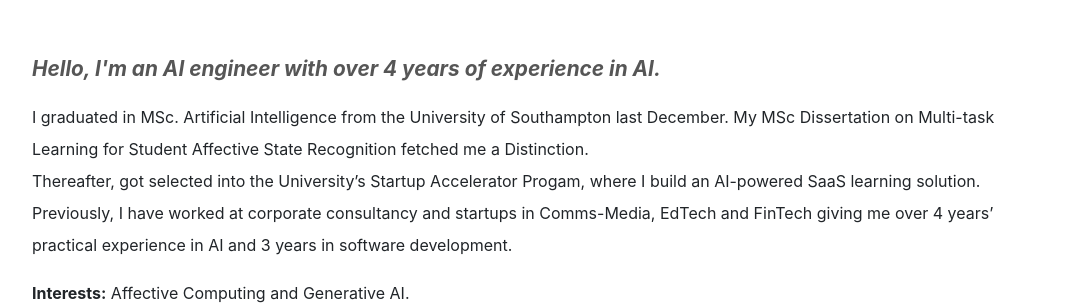
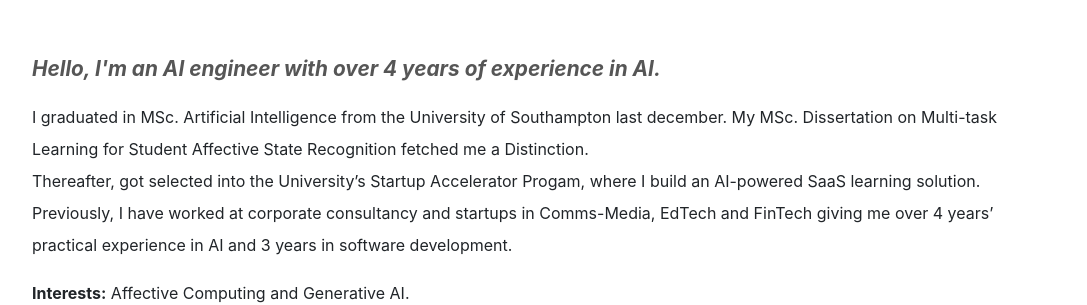
Before and after one commit to Resh-97/Pockets-Of-Reflection, a Jekyll site: the page built from index.md, in a window 1280 px wide. Shown: the part 197-502 px from the top of the page, without its empty margins (96-1183 px from the left). Built offline with Jekyll 4.4.1, drawn with Linux system fonts in a browser that asks for light colours; nearby versions of some CDN libraries; a style sheet for code colours, icons or effects is not loaded.

```diff
--- a/index.md
+++ b/index.md
@@ -8,7 +8,7 @@ sitemap:
   priority: 1.0
 ---
 <p class="describe-text">Hello, I'm an AI engineer with over 4 years of experience in AI.</p>
-I graduated in MSc. Artificial Intelligence from the University of Southampton last December. My MSc Dissertation on Multi-task Learning for Student Affective State Recognition fetched me a Distinction. <br/>
+I graduated in MSc. Artificial Intelligence from the University of Southampton last december. My MSc. Dissertation on Multi-task Learning for Student Affective State Recognition fetched me a Distinction. <br/>
 Thereafter, got selected into the University's Startup Accelerator Progam, where I build an AI-powered SaaS learning solution. Previously, I have worked at corporate consultancy and startups in Comms-Media, EdTech and FinTech giving me over 4 years’ practical experience in AI and 3 years in software development. <br/>
 
 **Interests:** Affective Computing and Generative AI.<br/>
```
